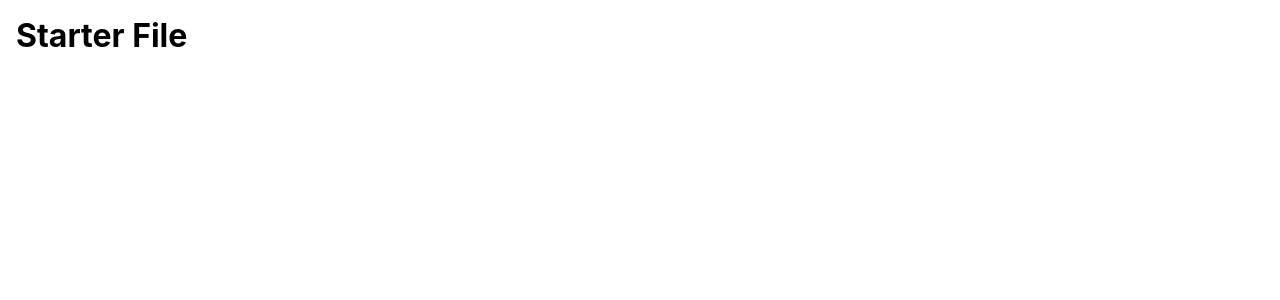
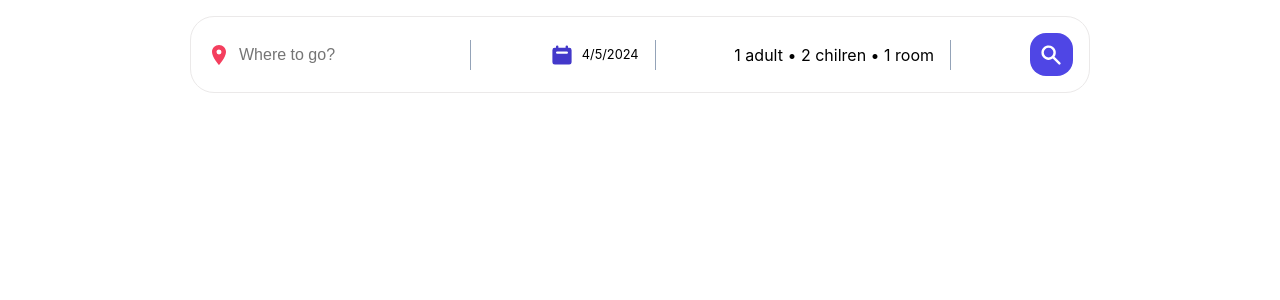
Before and after one commit to Nima-sltn/Booking-Hotel-App, a React (Vite) app: page / in a window 1280 px wide. Shown: the top 300 px of the page. Built offline with nearby package versions, Linux system fonts and the light colour scheme.

Commit message:
implemented header component

```diff
--- a/src/App.jsx
+++ b/src/App.jsx
@@ -1,9 +1,10 @@
 import "./App.css";
+import Header from "./components/Header/Header";
 
 function App() {
   return (
     <>
-      <h1>Starter File</h1>
+      <Header />
     </>
   );
 }
--- /dev/null
+++ b/src/components/Header/Header.jsx
@@ -0,0 +1,47 @@
+import { useState } from "react";
+import { HiCalendar, HiSearch } from "react-icons/hi";
+import { MdLocationOn } from "react-icons/md";
+
+function Header() {
+  const [destination, setDestination] = useState("");
+
+  return (
+    <>
+      <div className="header">
+        <div className="headerSearch">
+          <div className="headerSearchItem">
+            <MdLocationOn className="headerIcon locationIcon" />
+            <input
+              value={destination}
+              onChange={(e) => setDestination(e.target.value)}
+              type="text"
+              placeholder="Where to go?"
+              className="headerSearchInput"
+              name="destination"
+              id="destination"
+            />
+            <span className="seperator"></span>
+          </div>
+          <div className="headerSearchItem">
+            <HiCalendar className="headerIcon dateIcon" />
+            <div className="dateDropDown">4/5/2024</div>
+            <span className="seperator"></span>
+          </div>
+          <div className="headerSearchItem">
+            <div id="optionDropDown">
+              1 adult &bull; 2 chilren &bull; 1 room
+            </div>
+            <span className="seperator"></span>
+          </div>
+          <div className="headerSearchItem">
+            <button className="headerSearchBtn">
+              <HiSearch className="headerIcon" />
+            </button>
+          </div>
+        </div>
+      </div>
+    </>
+  );
+}
+
+export default Header;
```
